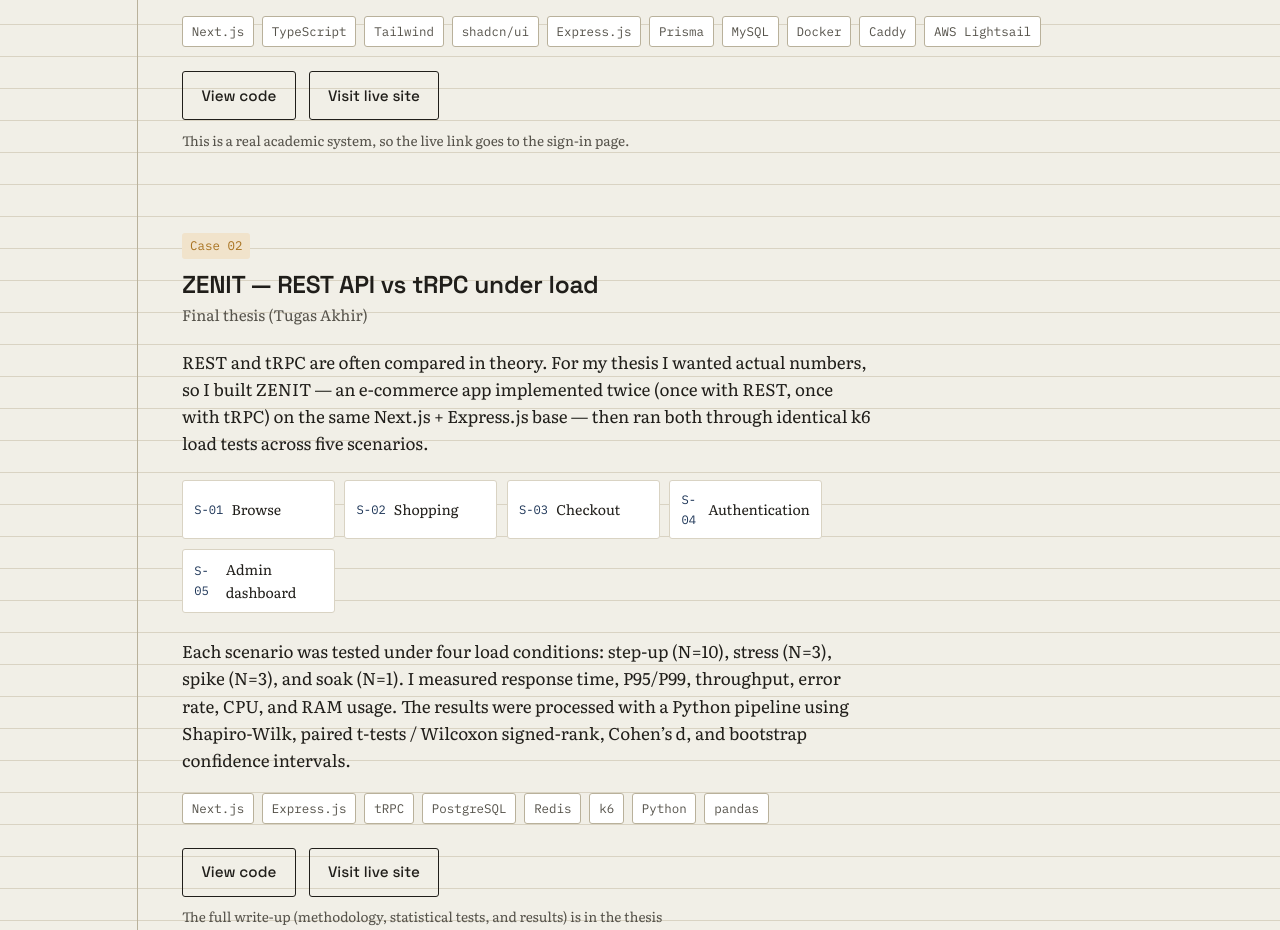
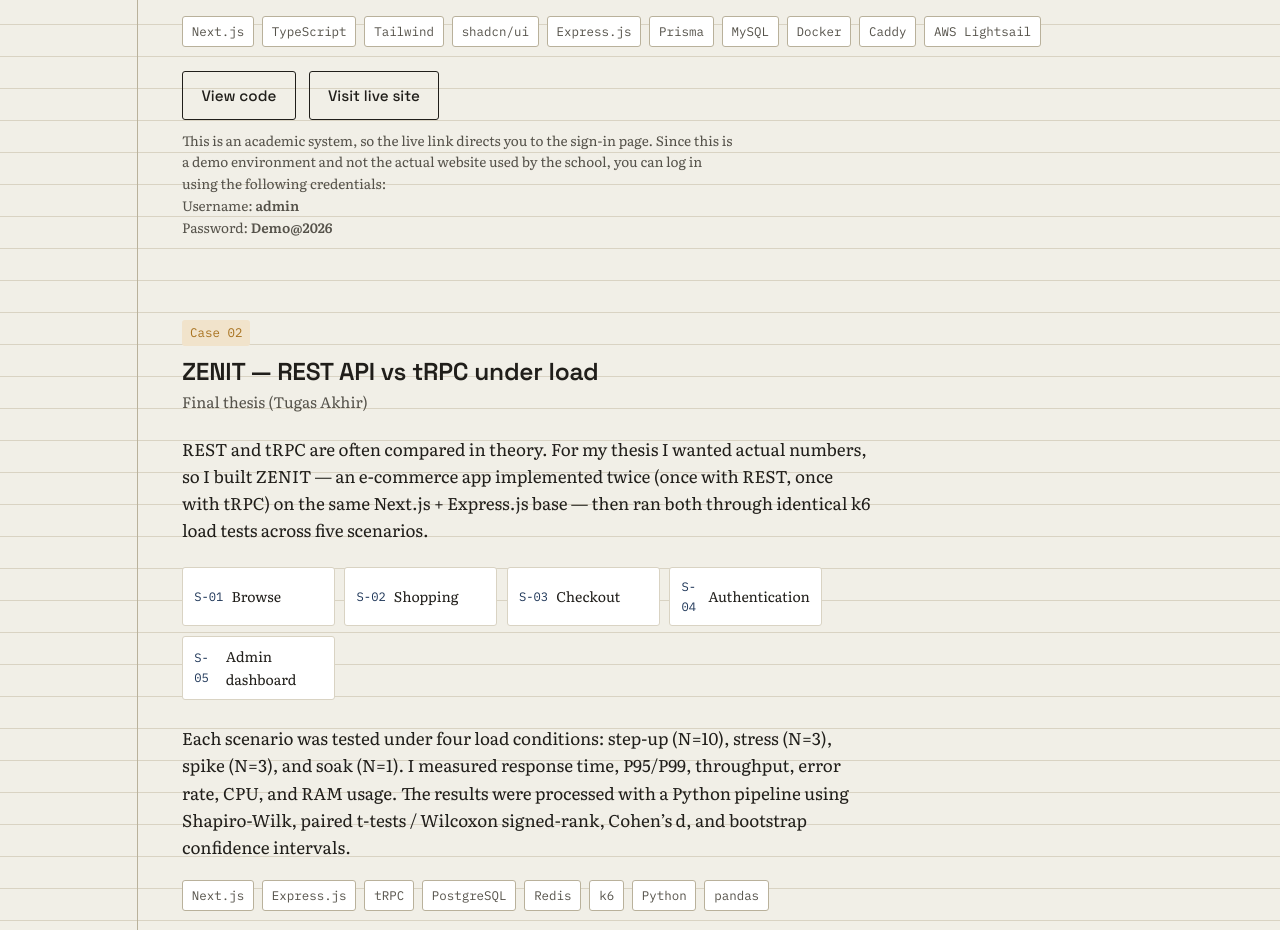
Before and after one commit to ANTIMOLE/Portofolio, a React (Vite) app: page / in a window 1280 px wide. Shown: the part 3040-3970 px from the top of the page. Built offline with nearby package versions, Linux system fonts and the light colour scheme.

Commit message:
FIX PROJECT SIAKAD

```diff
--- a/src/components/Projects.tsx
+++ b/src/components/Projects.tsx
@@ -52,9 +52,15 @@ export default function Projects() {
               Visit live site
             </a>
           </div>
-          <p className="case__note">
-            This is a real academic system, so the live link goes to the sign-in page.
-          </p>
+            <p className="case__note">
+              This is an academic system, so the live link directs you to the sign-in page.
+              Since this is a demo environment and not the actual website used by the school,
+              you can log in using the following credentials:
+              <br />
+              Username: <strong>admin</strong>
+              <br />
+              Password: <strong>Demo@2026</strong>
+            </p>
         </article>
 
         {/* Case 02 — ZENIT */}
```
